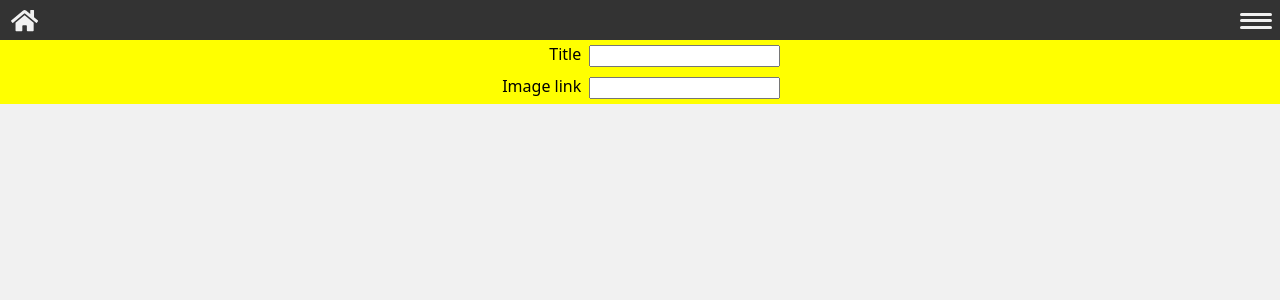
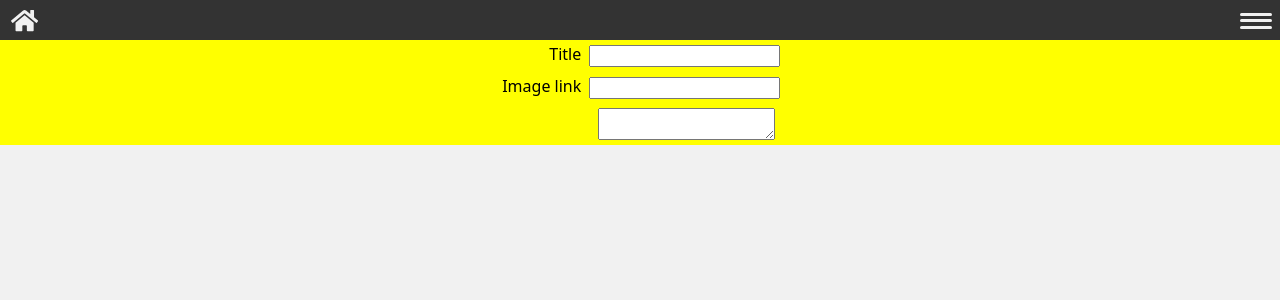
Before and after one commit to akliyachir/Mern_stack_Articles_Publishing_platform, a React (Vite) app in the folder articles_publishing_platform_v1/client/: page /create_article in a window 1280 px wide. Shown: the top 300 px of the page. Built offline with nearby package versions, Linux system fonts and the light colour scheme.

Commit message:
mern stack, articles publishing platform, with user auth, building, working on create a new article form

```diff
--- a/articles_publishing_platform_v1/client/src/UserComponents/2-TextAreaFormTemplate/TextAreaFormTemplate.jsx
+++ b/articles_publishing_platform_v1/client/src/UserComponents/2-TextAreaFormTemplate/TextAreaFormTemplate.jsx
@@ -8,7 +8,7 @@ export default function TextAreaFormTemplate({
   return (
     <div className='InputFormTemplateContainer'>
       <label htmlFor='article_title'>{label}</label>
-      <input
+      <textarea
         type={type}
         name={name}
         id={name}
--- a/articles_publishing_platform_v1/client/src/UserPages/1-CreateArticle/CreateArticle.jsx
+++ b/articles_publishing_platform_v1/client/src/UserPages/1-CreateArticle/CreateArticle.jsx
@@ -1,6 +1,7 @@
 import InputFormTemplate from '../../UserComponents/1-InputFormTemplate/InputFormTemplate';
 import './CreateArticle.css';
 import { useState } from 'react';
+import TextAreaFormTemplate from '../../UserComponents/2-TextAreaFormTemplate/TextAreaFormTemplate';
 
 export default function CreateArticle() {
   // -- form data useState
@@ -37,6 +38,7 @@ export default function CreateArticle() {
             value={article_image_url}
             handleInputOnChange={handleInputOnChange}
           />
+          <TextAreaFormTemplate />
         </form>
       </div>
     </div>
```
